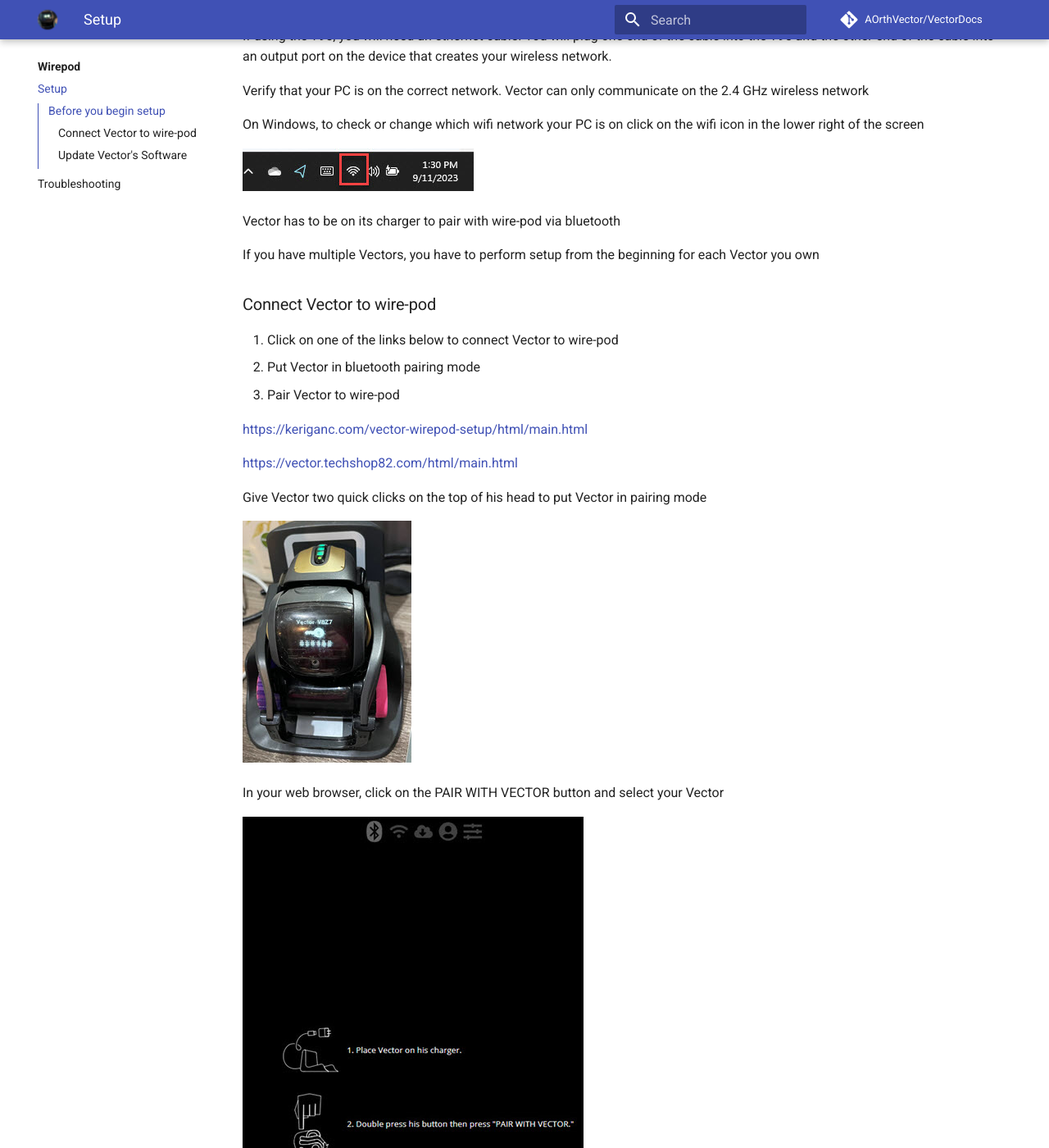
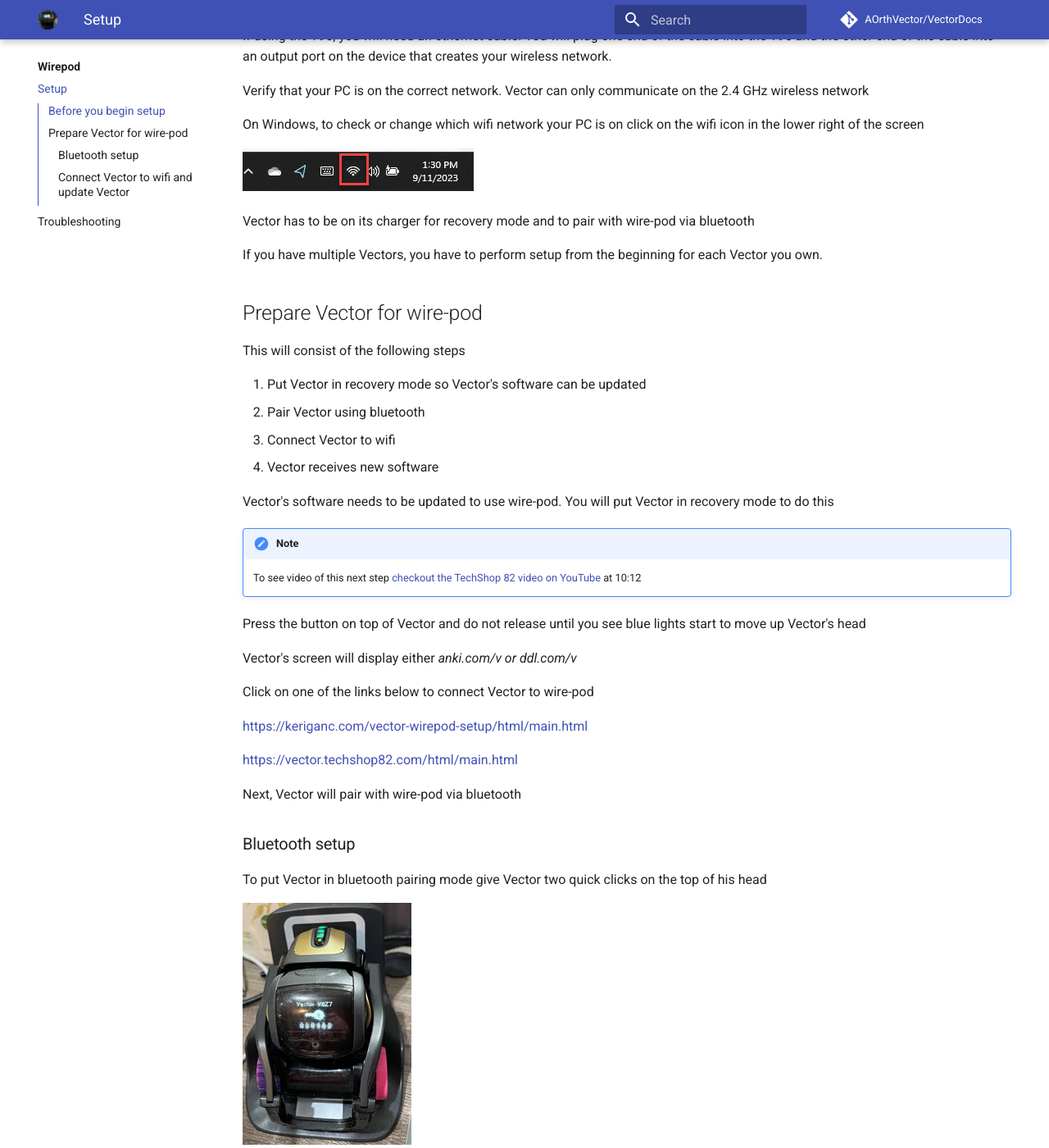
Before and after one commit to AOrthVector/VectorDocs, an MkDocs documentation site: the page built from docs/wirepod/setup/setup.md, in a window 1280 px wide and 1400 px high, scrolled down 248 px. Shown: the whole window at 82% size. Built offline with MkDocs 1.6.1 and Material for MkDocs 9.7.7, drawn with Linux system fonts in a browser that asks for light colours; comment, search, counter and statistics services are not loaded; some of the changed text lies outside the part shown.

Commit message:
fleshed out initial setup

```diff
--- a/docs/wirepod/setup/setup.md
+++ b/docs/wirepod/setup/setup.md
@@ -8,21 +8,40 @@
 
 ![Windows wifi indicator](/img/WifiIndicator.jpg)
 
-Vector has to be on its charger to pair with wire-pod via bluetooth
+Vector has to be on its charger for recovery mode and to pair with wire-pod via bluetooth
 
-If you have multiple Vectors, you have to perform setup from the beginning for each Vector you own
+If you have multiple Vectors, you have to perform setup from the beginning for each Vector you own.
 
-### Connect Vector to wire-pod
+## Prepare Vector for wire-pod
 
-1. Click on one of the links below to connect Vector to wire-pod
-2. Put Vector in bluetooth pairing mode
-3. Pair Vector to wire-pod
+This will consist of the following steps
+
+1. Put Vector in recovery mode so Vector's software can be updated
+2. Pair Vector using bluetooth
+3. Connect Vector to wifi
+4. Vector receives new software
+
+Vector's software needs to be updated to use wire-pod. You will put Vector in recovery mode to do this
+
+!!! note
+
+    To see video of this next step [checkout the TechShop 82 video on YouTube](https://www.youtube.com/watch?v=hzlI7hPU-BM&t=358s) at 10:12
+
+Press the button on top of Vector and do not release until you see blue lights start to move up Vector's head
+
+Vector's screen will display either *anki.com/v or ddl.com/v*
+
+Click on one of the links below to connect Vector to wire-pod
 
 [https://keriganc.com/vector-wirepod-setup/html/main.html](https://keriganc.com/vector-wirepod-setup/html/main.html)
 
 [https://vector.techshop82.com/html/main.html](https://vector.techshop82.com/html/main.html)
 
-Give Vector two quick clicks on the top of his head to put Vector in pairing mode
+Next, Vector will pair with wire-pod via bluetooth
+
+### Bluetooth setup
+
+To put Vector in bluetooth pairing mode give Vector two quick clicks on the top of his head
 
 ![Vector in pairing mode](/img/VectorReadyToPair.jpg)
 
@@ -32,6 +51,18 @@
 
 Pairing can take multiple attempts. There's nothing wrong, it's just the nature of bluetooth. Click on Troubleshooting via the left side navigation for more information
 
-After Vector is paired with wire-pod, you will update Vector's software to accept wire-pod
+After Vector displays the 6 digit pairing PIN, type the numbers into the box and click on the ENTER PIN button
 
-### Update Vector's Software
+After Vector is paired with wire-pod, you will connect Vector to your 2.4 GHz wireless network
+
+### Connect Vector to wifi and update Vector
+
+Select your 2.4 GHz network, enter the password for the network and click on CONNECT VECTOR TO WIFI
+
+Vector's screen will start displaying an animated wifi logo
+
+As soon the connection is successful, Vector's software update will begin. Vector's screen will display a cloud with rotating arrows and your web browser changes to indicate Vector is being updated
+
+After Vector has received the new software, Vector will restart
+
+When restart is complete, you will have to pair Vector via bluetooth again to move to the next step which is activating Vector with wire-pod
```
Also changed, not shown: docs/img/VectorPreWirepod.jpg (added).
